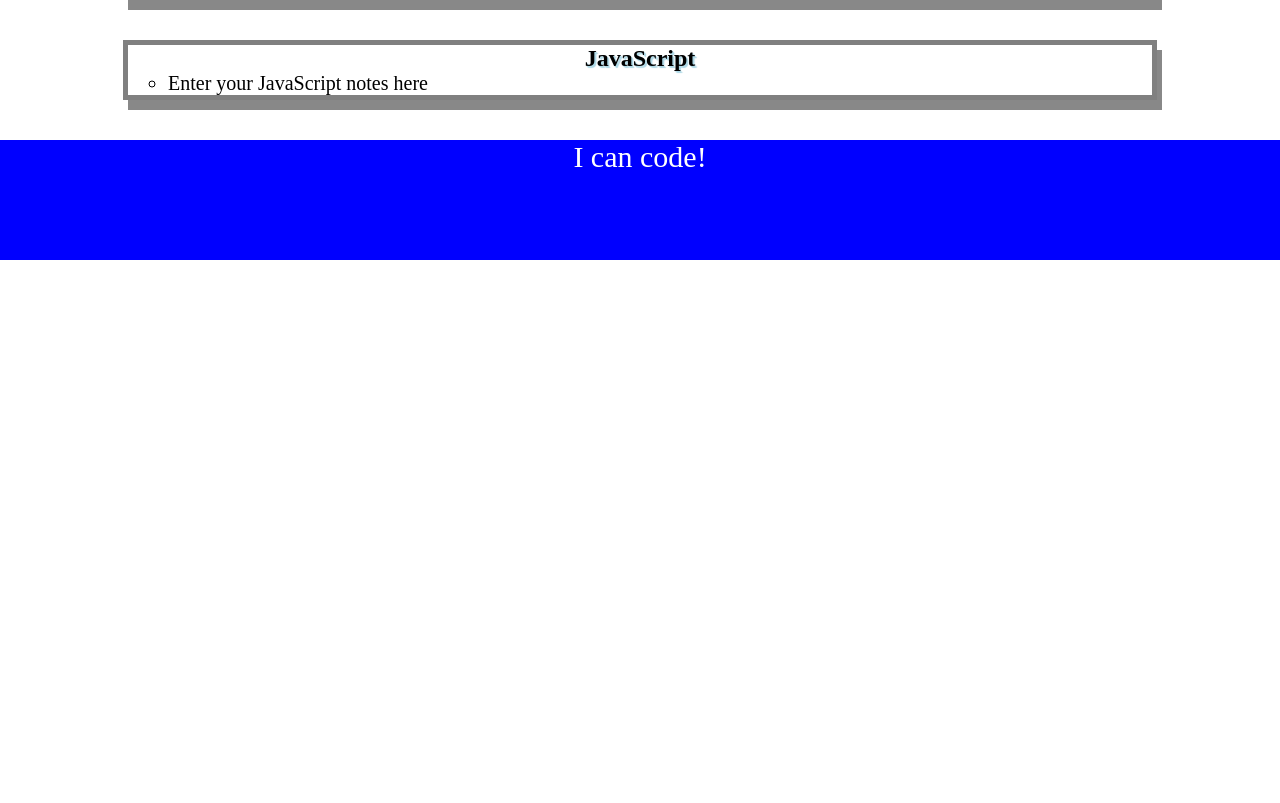
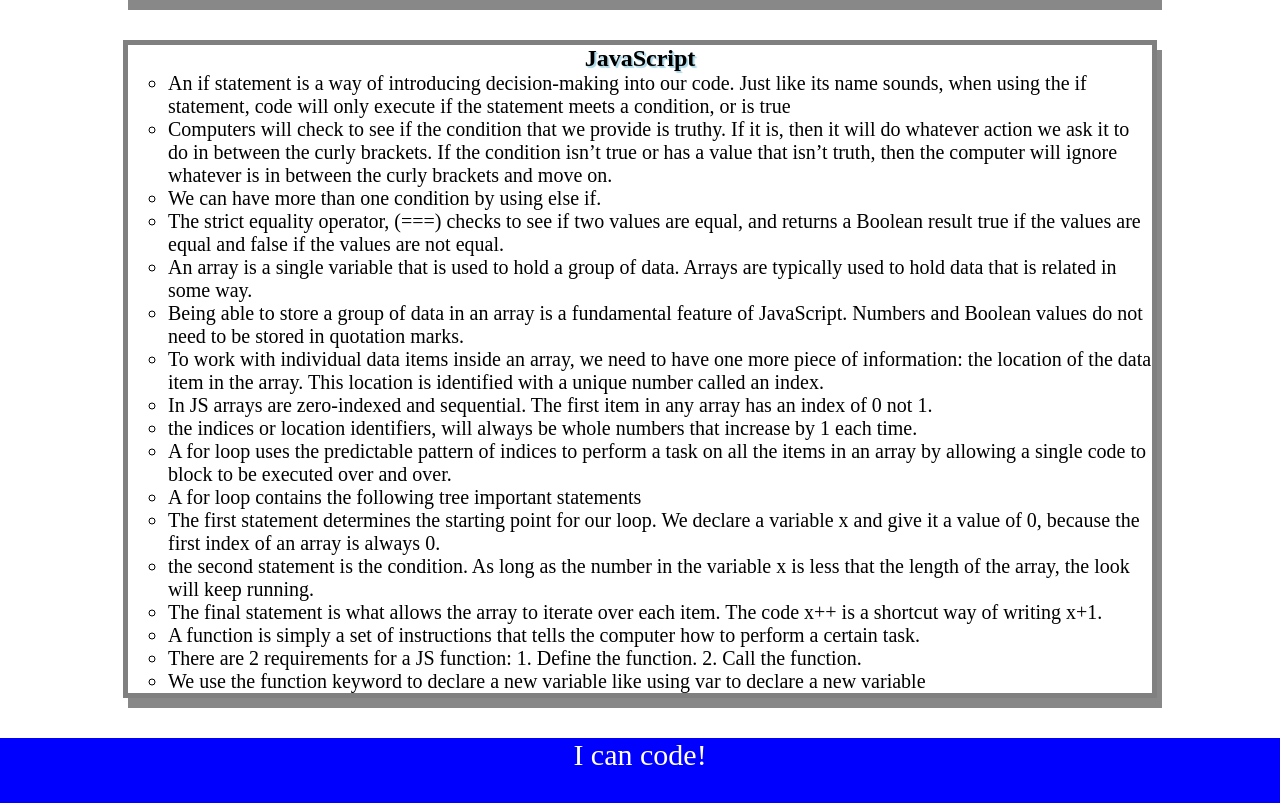
Before and after one commit to Shyenaia/prework-study-guide, a plain HTML site: page index.html in a window 1280 px wide. Shown: the part 2053-2856 px from the top of the page. Before the commit the page ends 2313 px from the top, so only its background shows below. Drawn offline with Linux system fonts and the light colour scheme.

Commit message:
debugged the code in script.js

```diff
--- a/assets/script.js
+++ b/assets/script.js
@@ -1,19 +1,27 @@
 var topics = ['HTML', 'CSS', 'Git', 'JavaScript'];
+var randomTopic = topics[Math.floor(Math.random() * topics.length)];
 
+function listTopics() {
  for (var x = 0; x < topics.length; x++) {
    console.log(topics[x]);
  }
+}
 
-/*
-if (topic === 'HTML') {
+function selectTopic() {
+ if (randomTopic === 'HTML') {
    console.log("Let's study HTML!");
-} else if (topic === 'CSS') {
+ } else if (randomTopic === 'CSS') {
    console.log("Let's study CSS!");
-} else if (topic === 'Git') {
+ } else if (randomTopic === 'Git') {
    console.log("Let's study Git!");
-} else if (topic === 'JavaScript') {
+ } else if (randomTopic === 'JavaScript') {
    console.log("Let's study JavaScript!");
  } else {
    console.log('Please try again!');
  }
-*/
+}
+
+console.log('Here are the topics we learned through Prework:');
+listTopics();
+console.log('Which topic should we study first?');
+selectTopic();
--- a/index.html
+++ b/index.html
@@ -83,7 +83,23 @@
       <section class="card" id="javascript-section">
         <h2>JavaScript</h2>
         <ul>
-          <li>Enter your JavaScript notes here</li>
+          <li>An if statement is a way of introducing decision-making into our code. Just like its name sounds, when using the if statement, code will only execute if the statement meets a condition, or is true</li>
+          <li>Computers will check to see if the condition that we provide is truthy. If it is, then it will do whatever action we ask it to do in between the curly brackets. If the condition isn’t true or has a value that isn’t truth, then the computer will ignore whatever is in between the curly brackets and move on.</li>
+          <li>We can have more than one condition by using else if.</li>
+          <li> The strict equality operator, (===) checks to see if two values are equal, and returns a Boolean result true if the values are equal and false if the values are not equal. </li>
+          <li>An array is a single variable that is used to hold a group of data. Arrays are typically used to hold data that is related in some way. </li>
+          <li>Being able to store a group of data in an array is a fundamental feature of JavaScript. Numbers and Boolean values do not need to be stored in quotation marks.</li>
+          <li>To work with individual data items inside an array, we need to have one more piece of information: the location of the data item in the array. This location is identified with a unique number called an index.</li>
+          <li>In JS arrays are zero-indexed and sequential. The first item in any array has an index of 0 not 1.</li>
+          <li>the indices or location identifiers, will always be whole numbers that increase by 1 each time.</li>
+          <li>A for loop uses the predictable pattern of indices to perform a task on all the items in an array by allowing a single code to block to be executed over and over. </li>
+          <li>A for loop contains the following tree important statements</li>
+          <li>The first statement determines the starting point for our loop. We declare a variable x and give it a value of 0, because the first index of an array is always 0. </li>
+          <li>the second statement is the condition. As long as the number in the variable x is less that the length of the array, the look will keep running. </li>
+          <li>The final statement is what allows the array to iterate over each item. The code x++ is a shortcut way of writing x+1. </li>
+          <li>A function is simply a set of instructions that tells the computer how to perform a certain task. </li>
+          <li>There are 2 requirements for a JS function: 1. Define the function. 2. Call the function. </li>
+          <li>We use the function keyword to declare a new variable like using var to declare a new variable</li>
         </ul>
       </section>
     </main>
```
Lines whose indentation alone changed are shown as unchanged.
